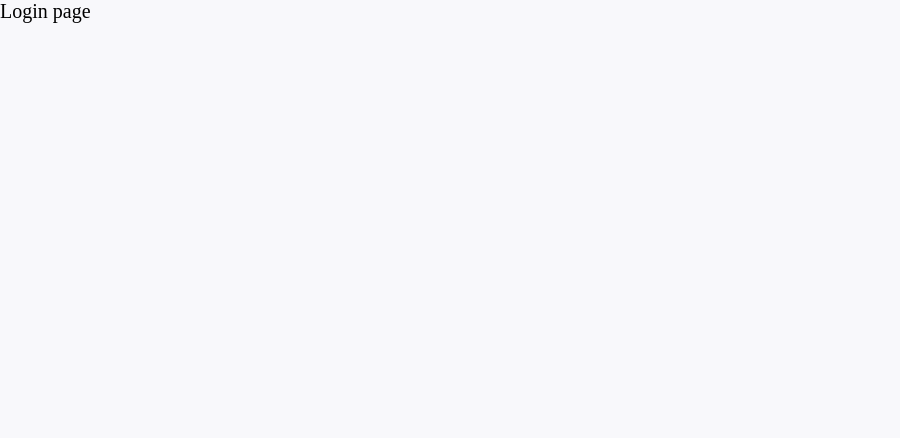
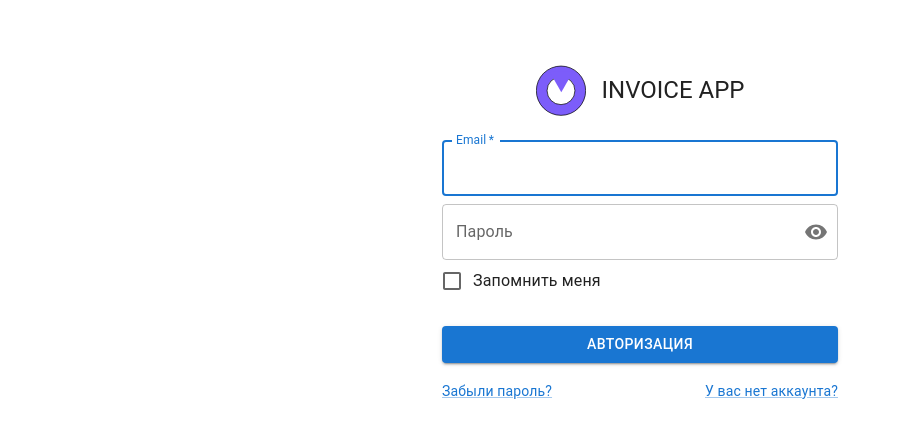
Before and after one commit to mirastalbayev/code_of_thrones-front, a Next.js app: page /auth/Login in a window 1280 px wide. Shown: the top 438 px of the page, without its empty margins (0-900 px from the left). Built offline with nearby package versions, Linux system fonts and the light colour scheme.

Commit message:
Незначительное изменение, поменял наз файлов

```diff
--- a/src/pages/auth/Login.tsx
+++ b/src/pages/auth/Login.tsx
@@ -1,7 +1,141 @@
 import { NextPage } from 'next';
+import Image from 'next/image';
+import * as React from 'react';
+import {
+	Box,
+	Grid,
+	Checkbox,
+	Link,
+	Button,
+	CssBaseline,
+	TextField,
+	FormControl,
+	Typography,
+	Container,
+	InputLabel,
+	OutlinedInput,
+	InputAdornment,
+	IconButton,
+	FormControlLabel,
+} from '@mui/material';
+import { Visibility, VisibilityOff } from '@mui/icons-material';
+import { createTheme, ThemeProvider } from '@mui/material/styles';
+
+const theme = createTheme();
 
 const LoginPage: NextPage = () => {
-	return <div>Login page</div>;
+	const [showPassword, setShowPassword] = React.useState(false);
+
+	const handleClickShowPassword = () => setShowPassword((show) => !show);
+
+	const handleMouseDownPassword = (
+		event: React.MouseEvent<HTMLButtonElement>
+	) => {
+		event.preventDefault();
+	};
+
+	const handleSubmit = (event: React.FormEvent<HTMLFormElement>) => {
+		event.preventDefault();
+		const data = new FormData(event.currentTarget);
+		console.log({
+			email: data.get('email'),
+			password: data.get('password'),
+		});
+	};
+
+	return (
+		<ThemeProvider theme={theme}>
+			<Container component='main' maxWidth='xs'>
+				<CssBaseline />
+				<Box
+					sx={{
+						marginTop: 8,
+						display: 'flex',
+						flexDirection: 'column',
+						alignItems: 'center',
+					}}
+				>
+					<Box sx={{ display: 'flex', alignItems: 'center' }}>
+						<Image src='/Logo.svg' alt='' width={50} height={52} />
+						<Typography component='h1' variant='h5' sx={{ ml: 2 }}>
+							INVOICE APP
+						</Typography>
+					</Box>
+					<Box
+						component='form'
+						onSubmit={handleSubmit}
+						noValidate
+						sx={{ mt: 1 }}
+					>
+						<TextField
+							margin='normal'
+							required
+							fullWidth
+							id='email'
+							label='Email'
+							name='email'
+							autoComplete='email'
+							autoFocus
+						/>
+						<Grid item xs={12}>
+							<FormControl
+								sx={{ width: 396 }}
+								// Исправить размер sx 396
+								variant='outlined'
+							>
+								<InputLabel htmlFor='outlined-adornment-password'>
+									Пароль
+								</InputLabel>
+								<OutlinedInput
+									id='outlined-adornment-password'
+									type={showPassword ? 'text' : 'password'}
+									endAdornment={
+										<InputAdornment position='end'>
+											<IconButton
+												aria-label='toggle password visibility'
+												onClick={handleClickShowPassword}
+												onMouseDown={handleMouseDownPassword}
+												edge='end'
+											>
+												{showPassword ? <VisibilityOff /> : <Visibility />}
+											</IconButton>
+										</InputAdornment>
+									}
+									label='Password'
+									fullWidth
+									required
+								/>
+							</FormControl>
+						</Grid>
+						<FormControlLabel
+							control={<Checkbox value='remember' color='primary' />}
+							label='Запомнить меня'
+						/>
+						<Button
+							type='submit'
+							fullWidth
+							variant='contained'
+							sx={{ mt: 3, mb: 2 }}
+						>
+							Авторизация
+						</Button>
+						<Grid container>
+							<Grid item xs>
+								<Link href='#' variant='body2'>
+									Забыли пароль?
+								</Link>
+							</Grid>
+							<Grid item>
+								<Link href='#' variant='body2'>
+									{'У вас нет аккаунта?'}
+								</Link>
+							</Grid>
+						</Grid>
+					</Box>
+				</Box>
+			</Container>
+		</ThemeProvider>
+	);
 };
 
 export default LoginPage;
```
Also changed, not shown: src/pages/auth/Register.tsx (+137 -1 lines), public/Logo.svg (added).
